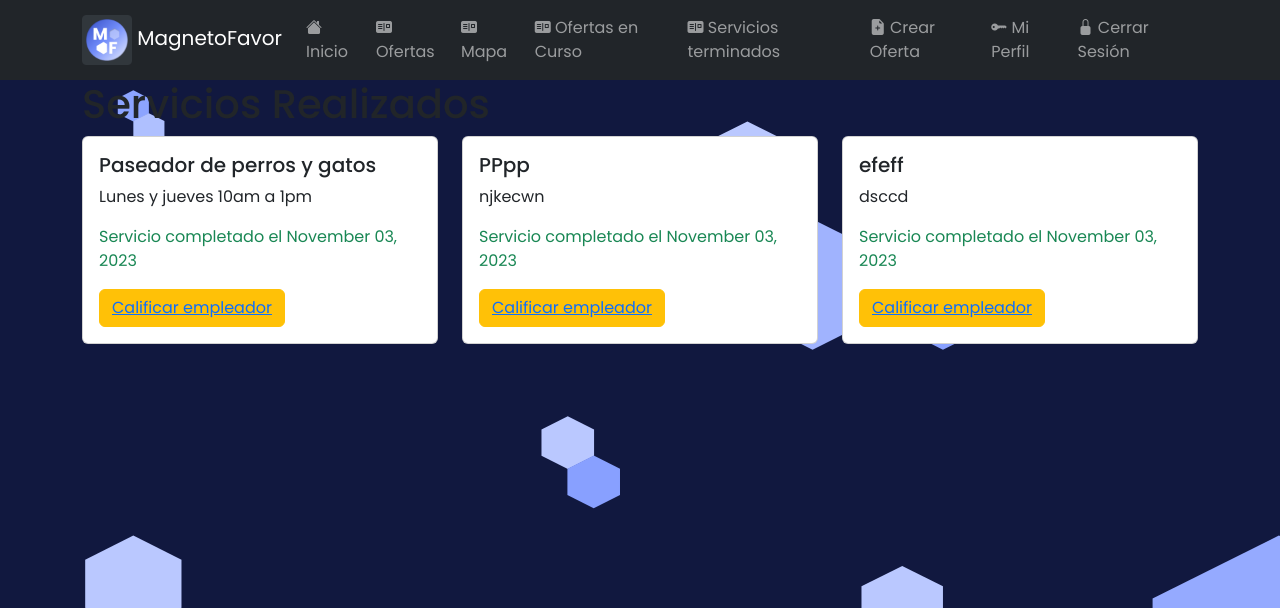
After one commit to TomasPinedaNaranjo/Magneto-Favor, a Django app: page /servicios_terminados in a window 1280 px wide. The commit adds this page. Shown: the top 608 px of the page. Run offline with Django 4.2, Linux system fonts and the light colour scheme; a user stored in the database is signed in; data comes from the database, SQL or seed files in the repository; both versions use the stored data as it was after the commit.

Commit message:
Se añade añade funcionalidad de terminar servicio y seccion de servicios terminados

```diff
--- a/MagnetoFavor/urls.py
+++ b/MagnetoFavor/urls.py
@@ -44,5 +44,7 @@ urlpatterns = [
     path("reset_password_sent/",auth_views.PasswordResetDoneView.as_view(template_name="password/password_reset_sent.html"), name="password_reset_done"),
     path("reset/<uidb64>/<token>/",auth_views.PasswordResetConfirmView.as_view(template_name="password/change_password.html"), name="password_reset_confirm"),
     path("reset_password_complete/",auth_views.PasswordResetCompleteView.as_view(template_name="password/password_reset_done.html"), name="password_reset_complete"),
+    path('servicio_terminado/<int:oferta_id>/', views.servicio_terminado, name='servicio_terminado') ,
+    path('servicios_terminados', views.servicios_terminados, name='servicios_terminados'),
 
 ]
--- a/ofertas/models.py
+++ b/ofertas/models.py
@@ -10,6 +10,9 @@ class Ofertas(models.Model):
     lng = models.FloatField()
     aceptada = models.BooleanField(default=False)
     aceptada_por = models.ForeignKey(User, on_delete=models.SET_NULL, null=True, blank=True, related_name='ofertas_aceptadas')
+    #para verificar si la oferta se realizo o no
+    terminada = models.BooleanField(default=False)
+    fecha_terminacion = models.DateTimeField(null=True, blank=True)
 
 
     class Meta:
--- a/ofertas/templates/navbar.html
+++ b/ofertas/templates/navbar.html
@@ -43,6 +43,12 @@
         </li>
 
         <li class="nav-item">
+          <a class="nav-link" href="/servicios_terminados"
+            ><i class="bi bi-postcard-fill"></i> Servicios terminados</a
+          >
+        </li>
+
+        <li class="nav-item">
           <a class="nav-link" href="/crear_ofertas"
             ><i class="bi bi-file-earmark-plus-fill"></i> Crear Oferta</a
           >
@@ -71,7 +77,6 @@
           >
         </li>
 
-
         {% endif %}
       </ul>
     </div>
--- /dev/null
+++ b/ofertas/templates/servicios_terminados.html
@@ -0,0 +1,28 @@
+{% extends 'base.html' %} {% block content %}
+<div class="container">
+  <h1>Servicios Realizados</h1>
+  <div class="row">
+    {% for oferta in ServiciosRealizados %}
+    <div class="col-md-4 mb-4">
+      <div class="card">
+        <div class="card-body">
+          <h5 class="card-title">{{ oferta.title }}</h5>
+          <p class="card-text">{{ oferta.description }}</p>
+          {% if oferta.fecha_terminacion %}
+          <p class="text-success">
+            Servicio completado el {{ oferta.fecha_terminacion|date:"F d, Y" }}
+          </p>
+          {% endif %}
+          <button type="submit" class="btn btn-warning">
+            <a href="{% url 'calificar_oferta' oferta.id %}"
+              >Calificar empleador</a
+            >
+          </button>
+        </div>
+      </div>
+    </div>
+    {% endfor %}
+    <!-- Agrega el cierre del for -->
+  </div>
+</div>
+{% endblock %}
--- a/ofertas/views.py
+++ b/ofertas/views.py
@@ -12,6 +12,7 @@ import folium
 from django.contrib.auth.forms import UserChangeForm, PasswordChangeForm
 from django.contrib.auth import update_session_auth_hash
 from django.contrib import messages
+import logging
 
 
 @login_required
@@ -68,7 +69,7 @@ def aceptar_oferta(request, oferta_id):
 
 @login_required
 def ofertas_en_curso(request):
-    ofertas_en_curso = Ofertas.objects.filter(aceptada=True, aceptada_por=request.user)
+    ofertas_en_curso = Ofertas.objects.filter(aceptada=True, aceptada_por=request.user, terminada = False)
 
     return render(request, 'ofertas_en_curso.html', {'OfertasEnCurso': ofertas_en_curso})
 
@@ -232,3 +233,25 @@ def change_password(request):
         form = PasswordChangeForm(request.user)
 
     return render(request, 'change_password.html', {'form': form})
+
+
+
+@login_required
+def servicio_terminado(request, oferta_id):
+    oferta = get_object_or_404(Ofertas, pk=oferta_id)
+
+    # Verificar si el usuario actual es el trabajador que aceptó la oferta
+    if oferta.aceptada_por == request.user:
+        oferta.terminada = True
+        oferta.fecha_terminacion = timezone.now()  # Establecer la fecha de terminación
+        oferta.save()
+
+
+    return redirect('ofertas_en_curso')
+
+
+@login_required
+def servicios_terminados(request):
+    servicios_realizados = Ofertas.objects.filter(terminada=True, aceptada_por=request.user)
+
+    return render(request, 'servicios_terminados.html', {'ServiciosRealizados': servicios_realizados})
```
Also changed, not shown: ofertas/templates/ofertas_en_curso.html (+6 -4 lines), db.sqlite3, ofertas/migrations/0007_ofertas_fecha_terminacion_ofertas_terminada.py (added).
